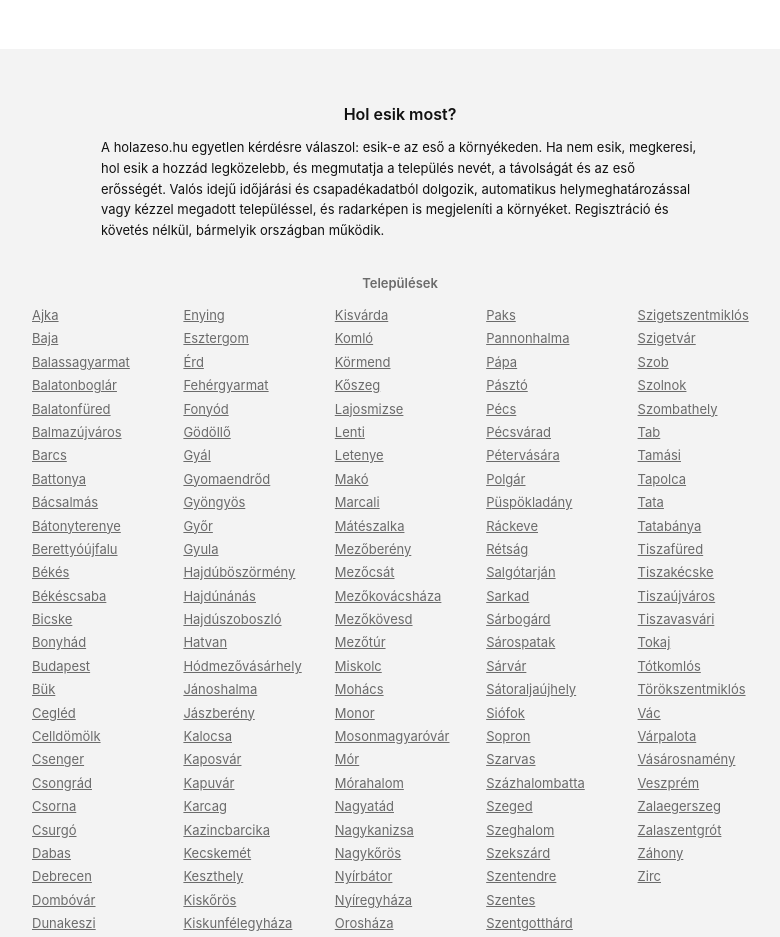
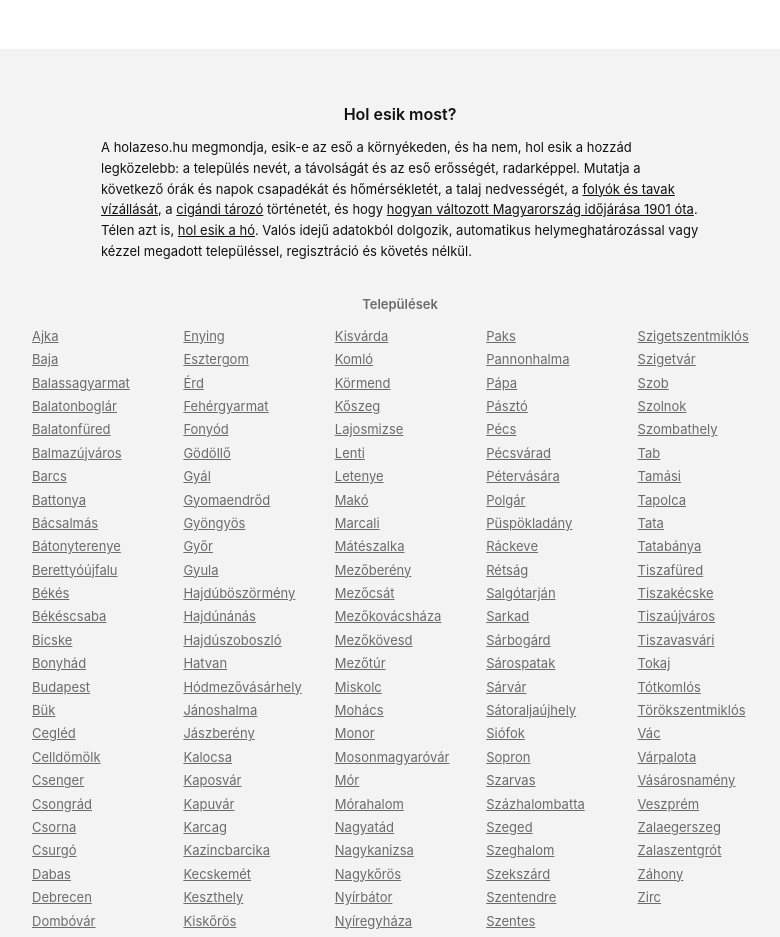
Before and after one commit to kovizozi/holazeso, a plain HTML site: page index.html in a window 1280 px wide. Shown: the part 840-1777 px from the top of the page, without its empty margins (240-1020 px from the left). Drawn offline with Linux system fonts and the light colour scheme.

Commit message:
Főoldal: a bemutató szöveg frissítése (már nem csak egy kérdésre válaszol)
A szürke SEO-blokk bekezdése még a kezdeti "egyetlen kérdésre válaszol"
leírás volt. Most felsorolja, mit tud az oldal: legközelebbi eső radarral,
előrejelzés, talajnedvesség, vízállás, Cigánd, éghajlat 1901 óta, télen a hó;
a négy aloldal linkként, ami a belső linkelést is erősíti.

Co-Authored-By: Claude Opus 5.5 <noreply@anthropic.com>
Claude-Session: https://claude.ai/code/session_01Ce8kRyDsuaHmVHgmtCgHdz

```diff
--- a/index.html
+++ b/index.html
@@ -507,12 +507,15 @@
   <section class="seo-content">
     <h2 class="seo-title">Hol esik most?</h2>
     <p class="about">
-        A holazeso.hu egyetlen kérdésre válaszol: esik-e az eső a környékeden.
-        Ha nem esik, megkeresi, hol esik a hozzád legközelebb, és megmutatja a
-        település nevét, a távolságát és az eső erősségét. Valós idejű időjárási
-        és csapadékadatból dolgozik, automatikus helymeghatározással vagy kézzel
-        megadott településsel, és radarképen is megjeleníti a környéket.
-        Regisztráció és követés nélkül, bármelyik országban működik.
+        A holazeso.hu megmondja, esik-e az eső a környékeden, és ha nem, hol esik
+        a hozzád legközelebb: a település nevét, a távolságát és az eső erősségét,
+        radarképpel. Mutatja a következő órák és napok csapadékát és hőmérsékletét,
+        a talaj nedvességét, a <a href="/vizallas/">folyók és tavak vízállását</a>, a
+        <a href="/cigand/">cigándi tározó</a> történetét, és hogy
+        <a href="/eghajlat/">hogyan változott Magyarország időjárása 1901 óta</a>.
+        Télen azt is, <a href="/ho/">hol esik a hó</a>. Valós idejű adatokból dolgozik,
+        automatikus helymeghatározással vagy kézzel megadott településsel,
+        regisztráció és követés nélkül.
       </p>
     <!--GEN:places-->
     <nav aria-label="Települések">
--- a/sitemap.xml
+++ b/sitemap.xml
@@ -3,7 +3,7 @@
   <url>
     <loc>https://holazeso.hu/</loc>
     <lastmod>2026-11-26</lastmod>
-    <!--h:dbcb0c22d283-->
+    <!--h:15afa7887938-->
   </url>
   <url>
     <loc>https://holazeso.hu/eso/budapest/</loc>
```
